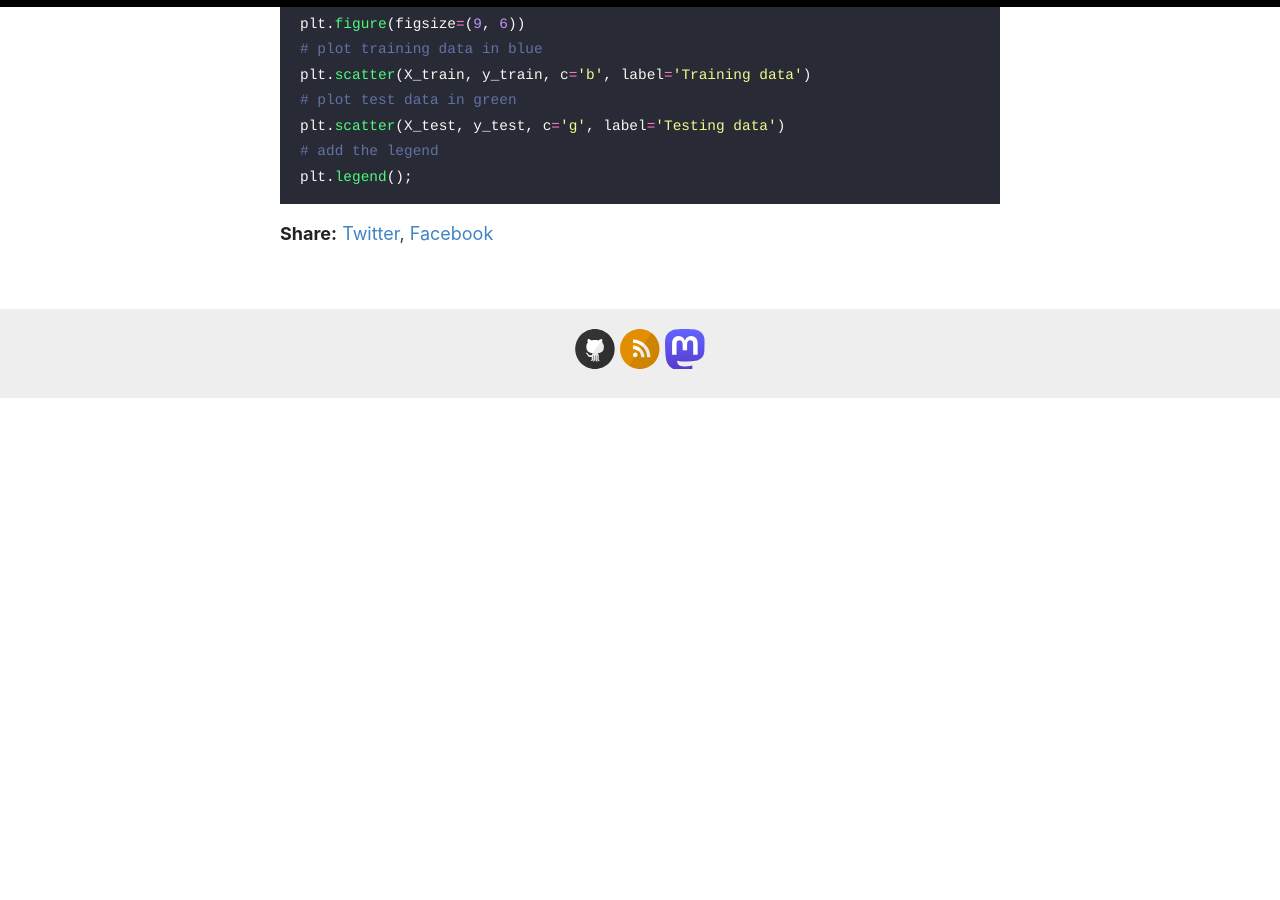
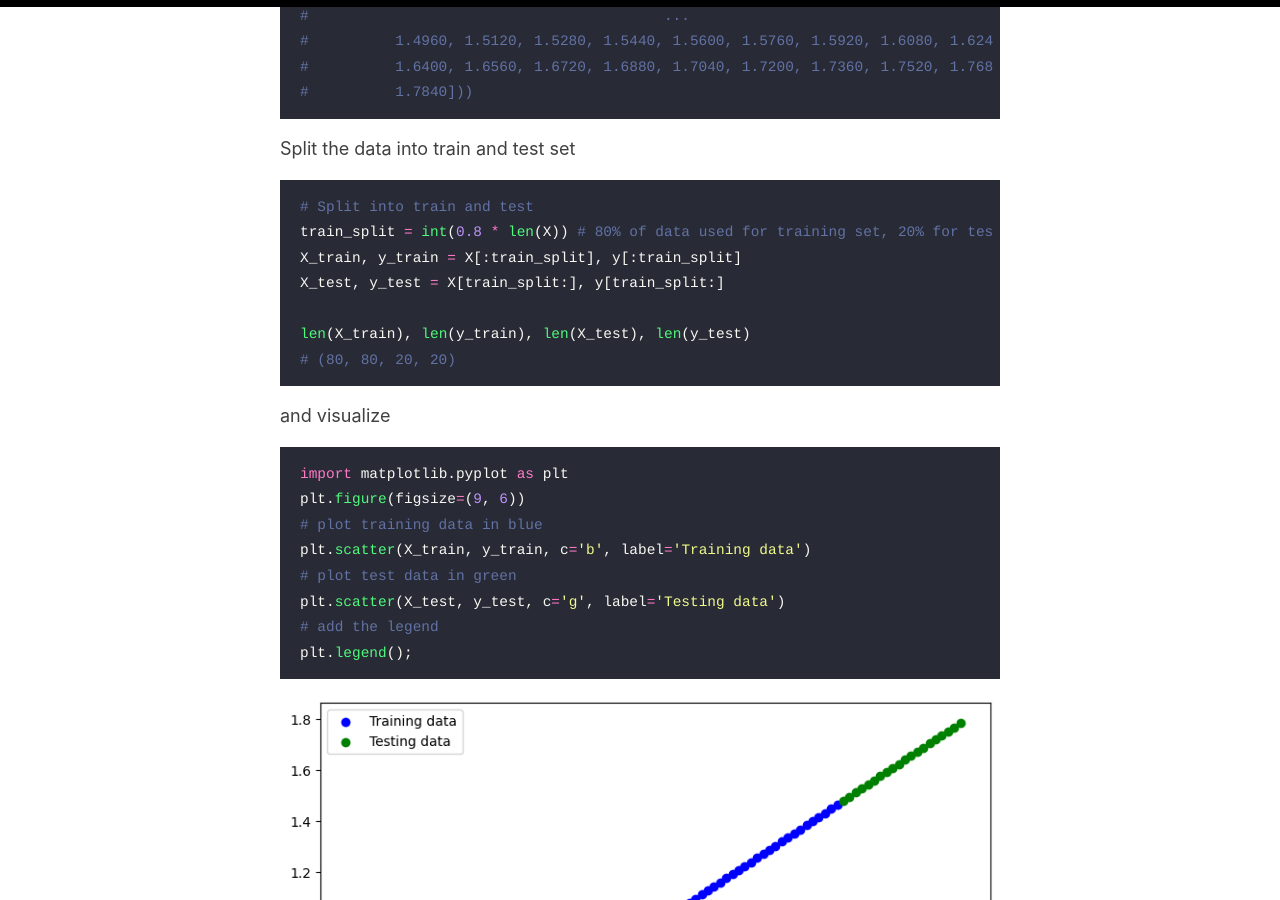
Before and after one commit to krz/krz.github.io, a Jekyll site: the page built from _posts/2019-02-03-linear-regression.md, in a window 1280 px wide and 900 px high, scrolled down 3237 px. Built offline with Jekyll 4.4.1, drawn with Linux system fonts in a browser that asks for light colours; before the commit the page ends 3636 px from its top, so only the background shows below that.

Commit message:
add images

````diff
--- a/_posts/2019-02-03-linear-regression.md
+++ b/_posts/2019-02-03-linear-regression.md
@@ -120,6 +121,7 @@ X_test, y_test = X[train_split:], y[train_split:]
 len(X_train), len(y_train), len(X_test), len(y_test)
 # (80, 80, 20, 20)
 ```
+and visualize
 
 ```python
 import matplotlib.pyplot as plt
@@ -131,3 +133,5 @@ plt.scatter(X_test, y_test, c='g', label='Testing data')
 # add the legend
 plt.legend();
 ```
+
+![](/images/dataplot_linreg.png)
````
Also changed, not shown: other parts of _posts/2019-02-03-linear-regression.md (+1 -0 lines).
